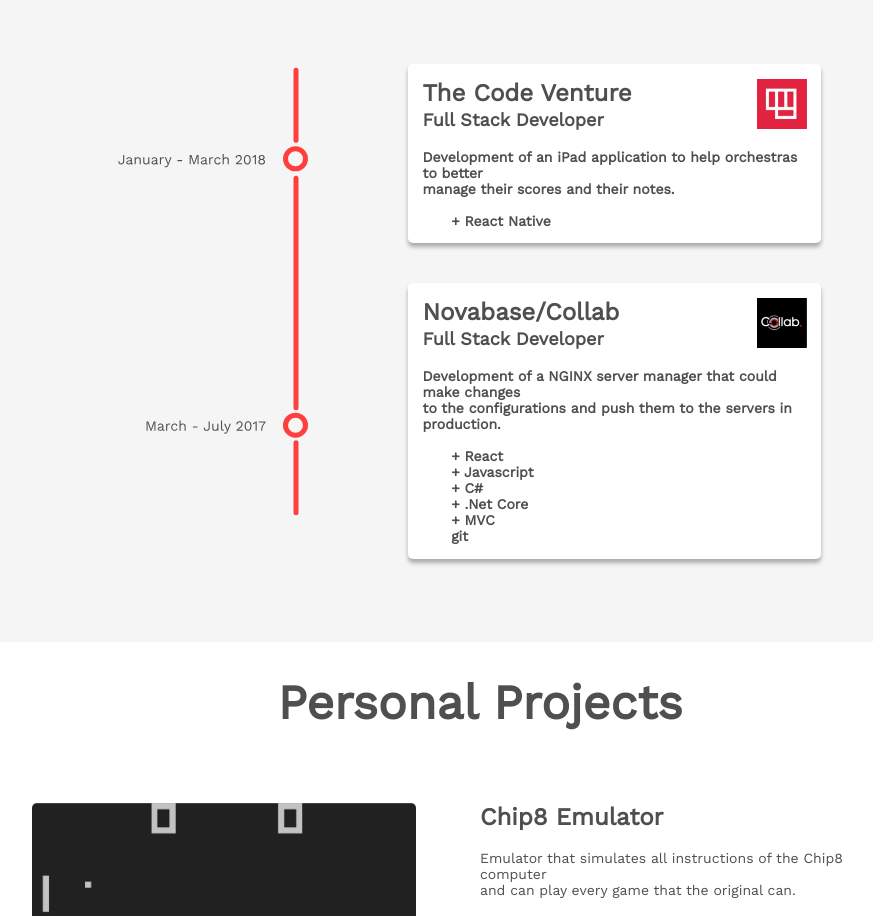
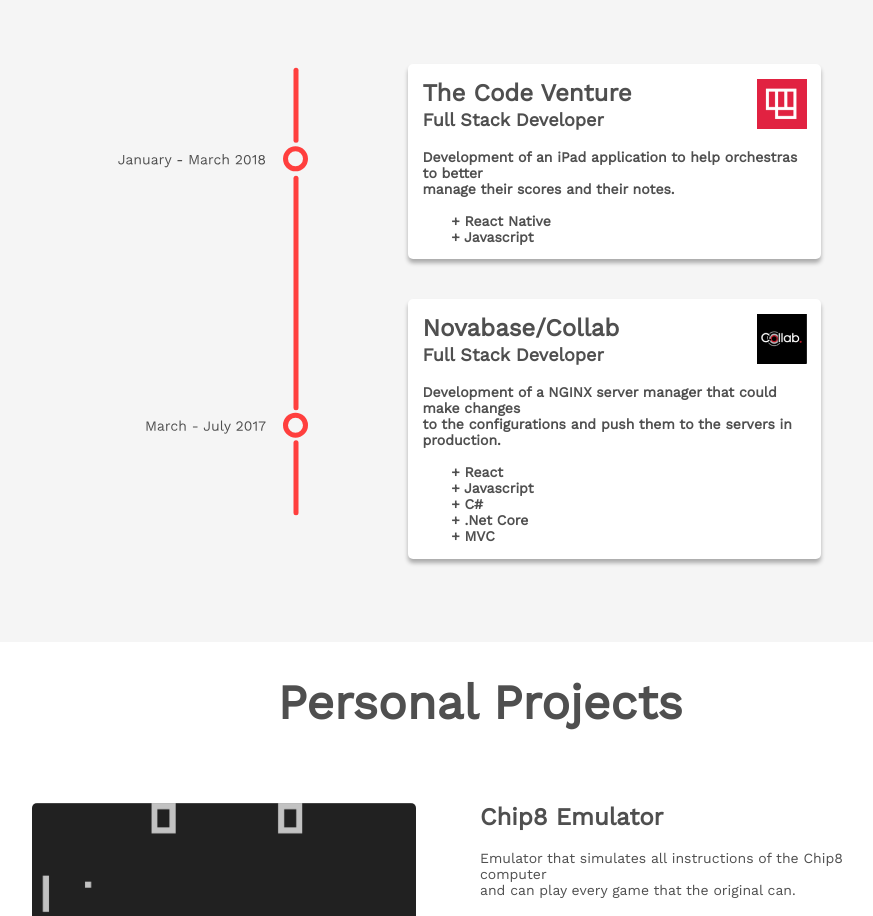
Before and after one commit to DNDXIII/dndxiii.github.io, a React (Create React App) app: page / in a window 1280 px wide. Shown: the part 940-1856 px from the top of the page, without its empty margins (160-1033 px from the left). Built offline with nearby package versions, Linux system fonts and the light colour scheme.

Commit message:
updated icon

```diff
--- a/src/App.tsx
+++ b/src/App.tsx
@@ -2,6 +2,10 @@ import * as React from 'react';
 import Home from './Application/Pages/Home';
 
 class App extends React.Component {
+  componentDidMount() {
+    document.title = 'Didier Dias';
+  }
+
   render() {
     return <Home />;
   }
--- a/src/Application/Pages/Experience.tsx
+++ b/src/Application/Pages/Experience.tsx
@@ -36,7 +36,7 @@ const CardContainer = styled.h1`
 class Experience extends React.Component<{}, {}> {
   render() {
     return (
-      <Container id="about">
+      <Container id="experience">
         <Title>Work Experience</Title>
         <ContentContainer>
           <Timeline src={timeline} />
@@ -48,7 +48,8 @@ class Experience extends React.Component<{}, {}> {
               description="Development of an iPad application to help orchestras to better
 manage their scores and their notes.
 
-      + React Native"
+      + React Native
+      + Javascript"
             />
             <Card
               title="Novabase/Collab"
@@ -61,8 +62,7 @@ to the configurations and push them to the servers in production.
       + Javascript
       + C#
       + .Net Core
-      + MVC
-      git"
+      + MVC"
             />
           </CardContainer>
         </ContentContainer>
```
Also changed, not shown: 1 other file (tests, documents, lock files or other folders).
